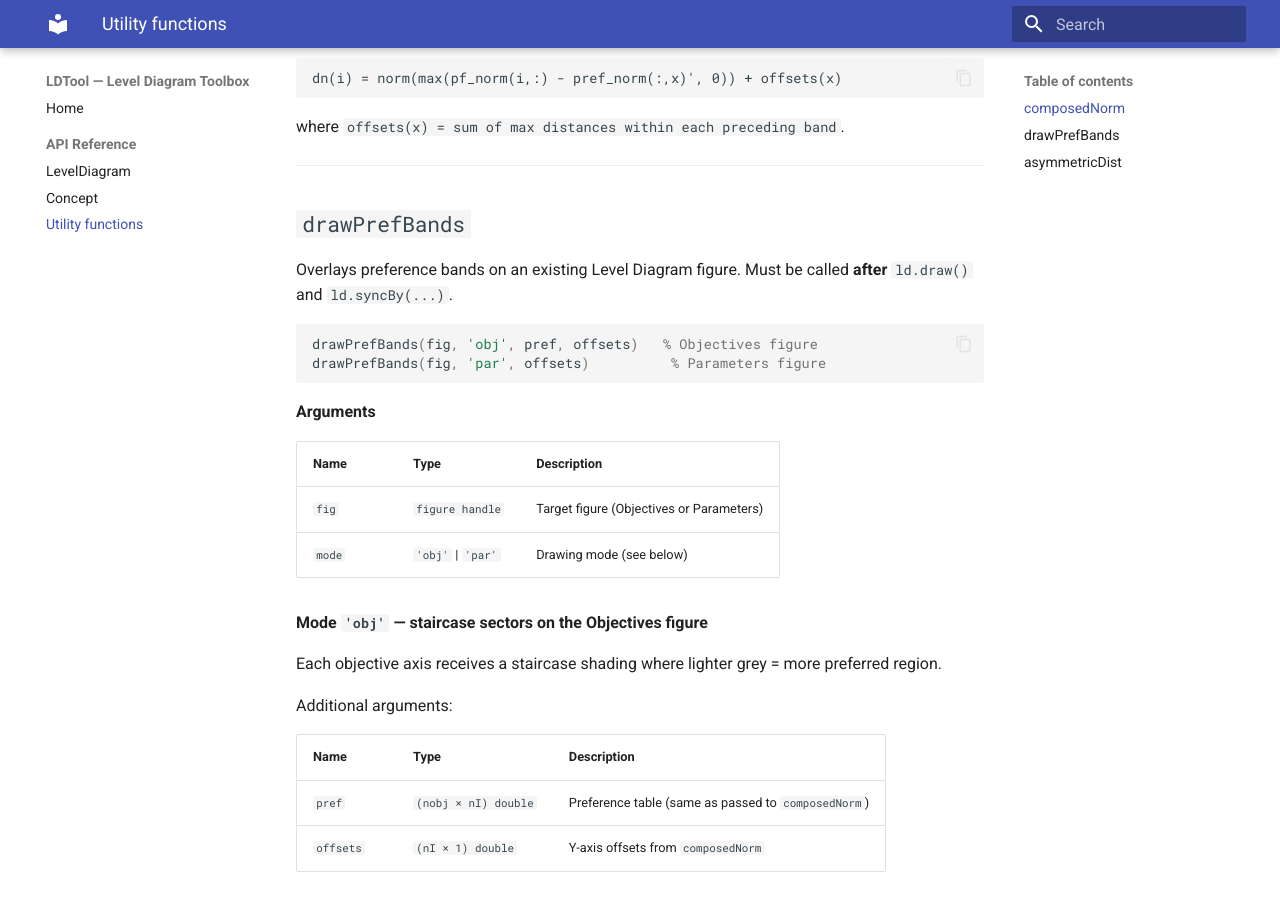
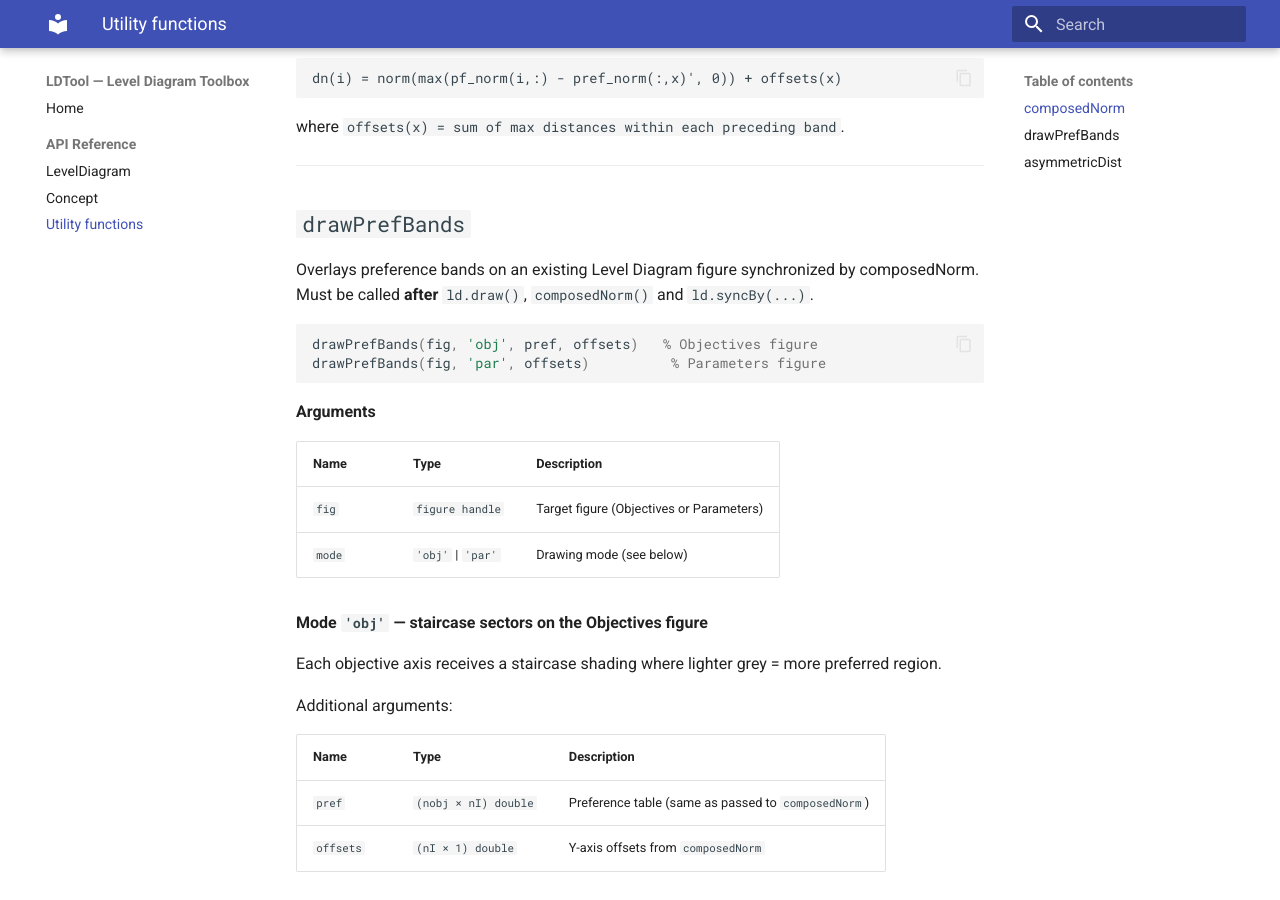
Before and after one commit to fxblasco/LevelDiagram-interactive-tool, an MkDocs documentation site: the page built from docs/api/utilities.md, in a window 1280 px wide and 900 px high, scrolled down 1399 px. Built offline with MkDocs 1.6.1 and Material for MkDocs 9.7.7, drawn with Linux system fonts in a browser that asks for light colours.

Commit message:
Revise drawPrefBands documentation
Updated documentation for drawPrefBands

````diff
--- a/docs/api/utilities.md
+++ b/docs/api/utilities.md
@@ -58,8 +58,8 @@ where `offsets(x) = sum of max distances within each preceding band`.
 
 ## `drawPrefBands`
 
-Overlays preference bands on an existing Level Diagram figure.
-Must be called **after** `ld.draw()` and `ld.syncBy(...)`.
+Overlays preference bands on an existing Level Diagram figure synchronized by composedNorm.
+Must be called **after** `ld.draw()`, `composedNorm()` and `ld.syncBy(...)`.
 
 ```matlab
 drawPrefBands(fig, 'obj', pref, offsets)   % Objectives figure
````
